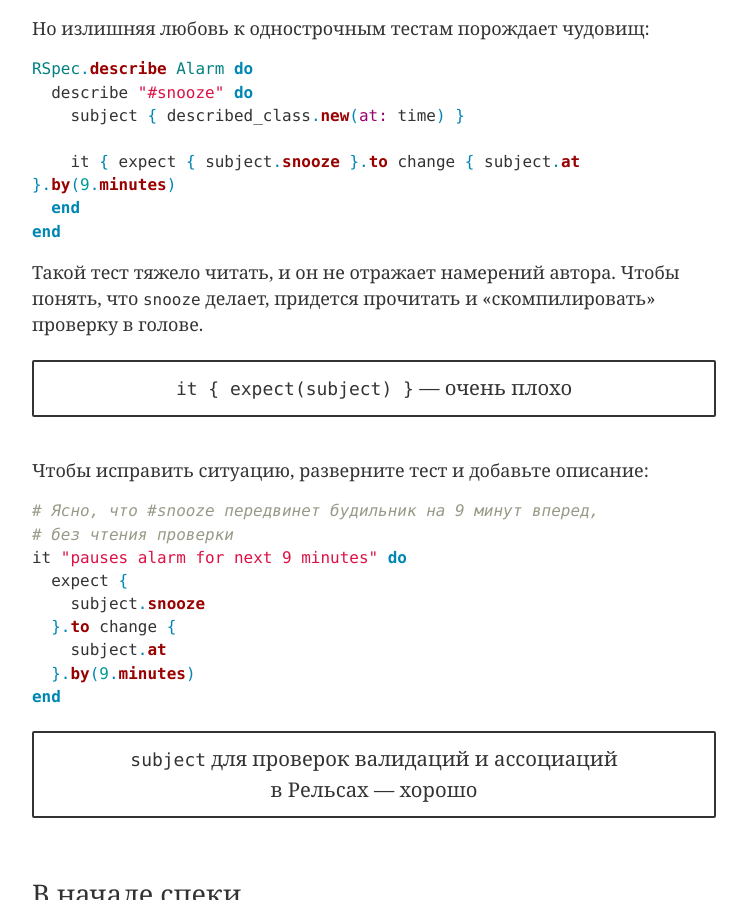
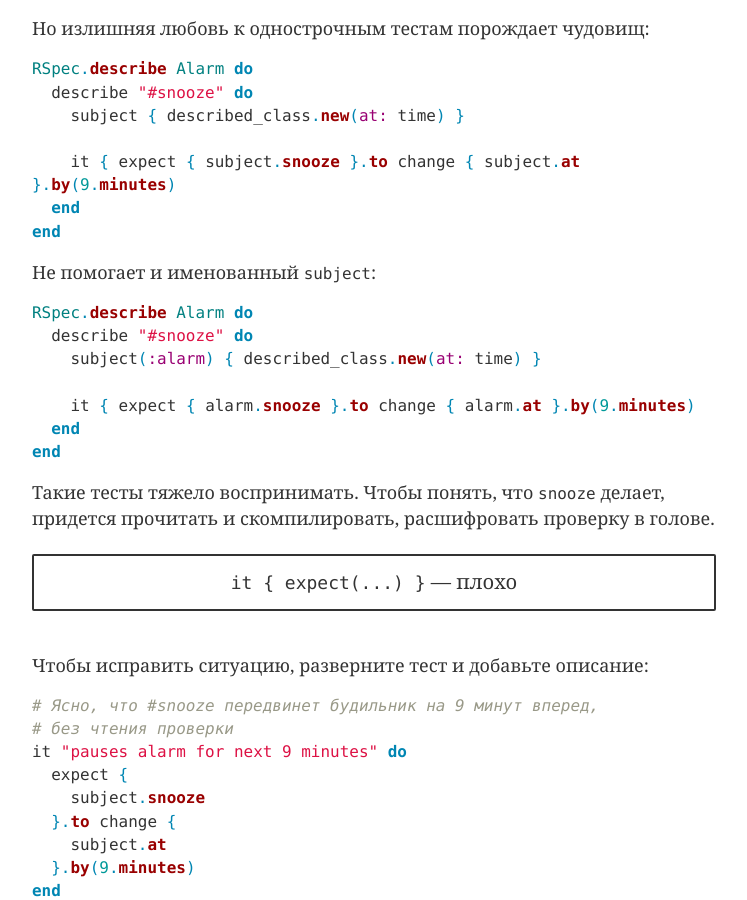
Before and after one commit to vast/vast.github.io, a Jekyll site: the page built from _posts/2016-08-24-on-subject.md, in a window 1280 px wide and 900 px high, scrolled down 916 px. Shown: the whole window, without its empty margins (248-995 px from the left). Built offline with Jekyll 4.4.1, drawn with Linux system fonts in a browser that asks for light colours; a style sheet for code colours, icons or effects is not loaded.

Commit message:
mention named subject

````diff
--- a/_posts/2016-08-24-on-subject.md
+++ b/_posts/2016-08-24-on-subject.md
@@ -50,10 +50,22 @@ RSpec.describe Alarm do
 end
 ```
 
-Такой тест тяжело читать, и он не отражает намерений автора. Чтобы понять, что `snooze` делает, придется прочитать и «скомпилировать» проверку в голове.
+Не помогает и именованный `subject`:
+
+```ruby
+RSpec.describe Alarm do
+  describe "#snooze" do
+    subject(:alarm) { described_class.new(at: time) }
+
+    it { expect { alarm.snooze }.to change { alarm.at }.by(9.minutes)
+  end
+end
+```
+
+Такие тесты тяжело воспринимать. Чтобы понять, что `snooze` делает, придется прочитать и скомпилировать, расшифровать проверку в голове.
 
 <div class="outstanding outstanding--therule">
-  <code>it { expect(subject) }</code> — очень плохо
+  <code>it { expect(...) }</code> — плохо
 </div>
 
 Чтобы исправить ситуацию, разверните тест и добавьте описание:
````
